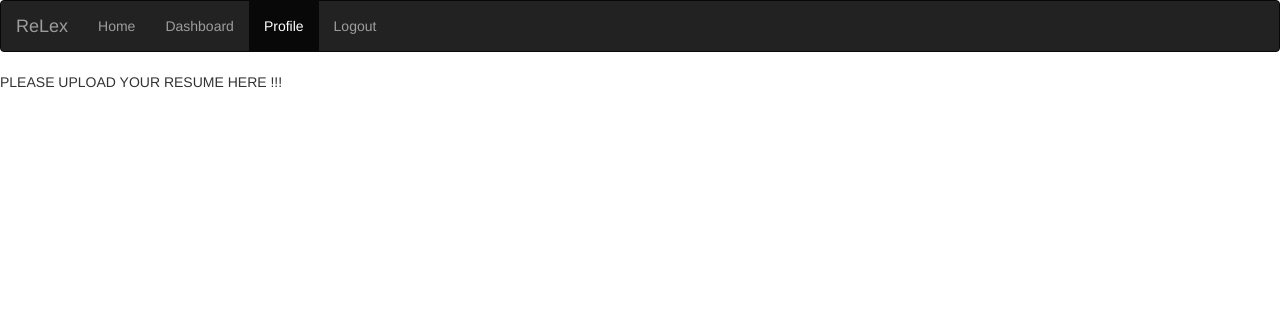
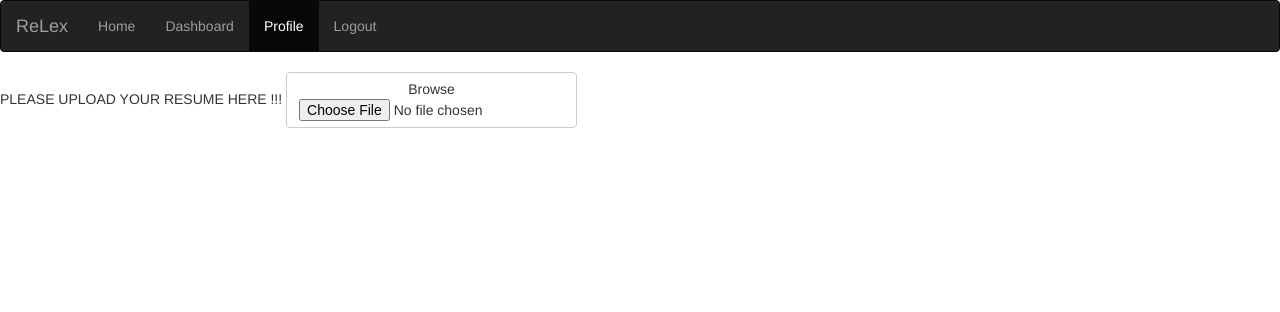
Before and after one commit to Melina-Jingting/ReLex, a Django app: page /uploadresume/ in a window 1280 px wide. Shown: the top 312 px of the page. Run offline with Django 3.2, Linux system fonts and the light colour scheme; some libraries are stand-ins or nearby versions.

Commit message:
add file upload button

```diff
--- a/templates/upload.html
+++ b/templates/upload.html
@@ -10,6 +10,27 @@
   <link rel="stylesheet" href="https://maxcdn.bootstrapcdn.com/bootstrap/3.4.1/css/bootstrap.min.css">
   <link rel="stylesheet" href="static/main.css">
   <meta name="viewport" content="width=device-width, initial-scale=1">
+  <style>
+    .btn-file {
+      position: relative;
+      overflow: hidden;
+    }
+    .btn-file input[type=file] {
+        position: absolute;
+        top: 0;
+        right: 0;
+        min-width: 100%;
+        min-height: 100%;
+        font-size: 100px;
+        text-align: right;
+        filter: alpha(opacity=0);
+        opacity: 0;
+        outline: none;
+        background: white;
+        cursor: inherit;
+        display: block;
+    }
+  </style>
 </head>
 <body>
 
@@ -43,12 +64,12 @@
       <input type="text" placeholder="Enter Email" name="email" required>
       <input type="password" placeholder="Drag & Drop File Here" name="psw" required>
     </div> -->
+    PLEASE UPLOAD YOUR RESUME HERE !!!
 
-    <div class="card">
-      <div class="card-body">
-        PLEASE UPLOAD YOUR RESUME HERE !!!
-      </div>
-    </div>
+    <span class="btn btn-default btn-file">
+      Browse <input type="file">
+    </span>
+
     {% endblock %}
   </main>
 </body>
```
Also changed, not shown: static/CA2 Brochure-page-001.jpg.
